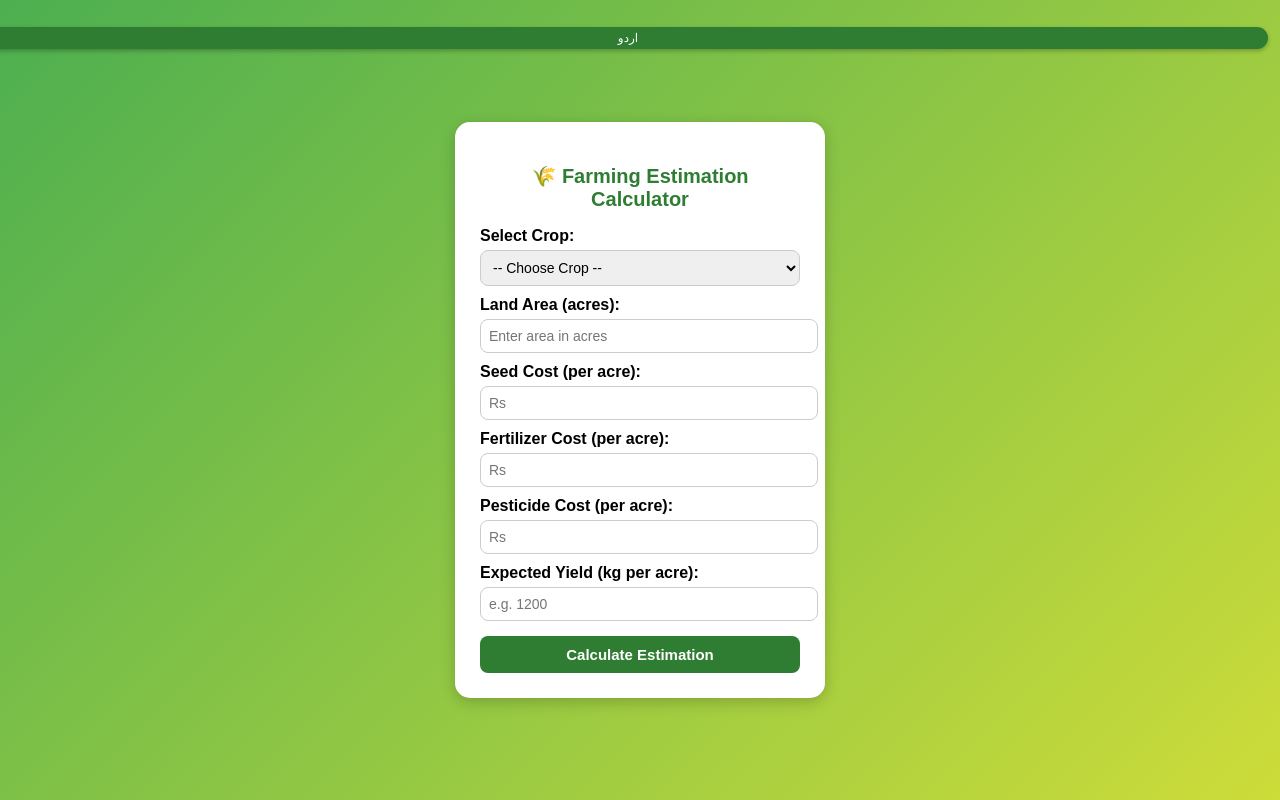
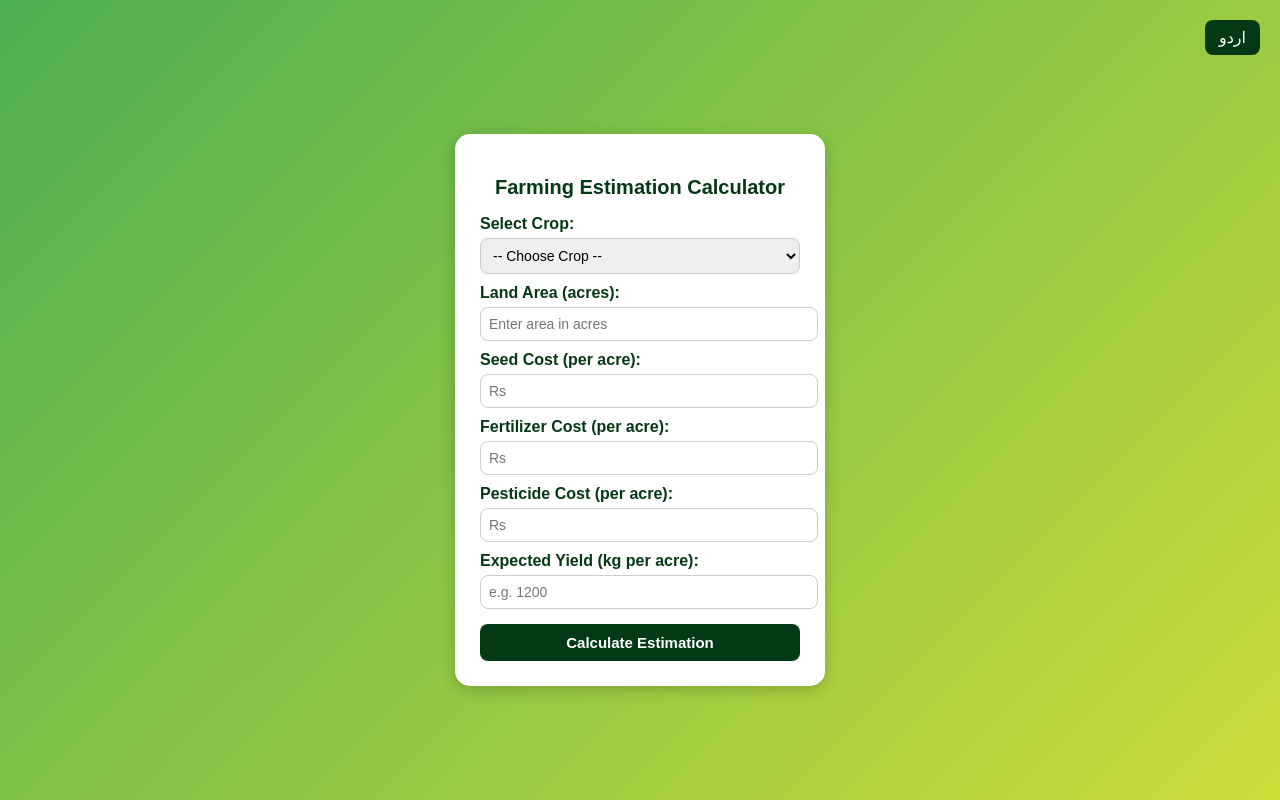
Before and after one commit to Quratulnain-Arshad/my-project, a PHP site: page /farmingCal.html in a window 1280 px wide. Run offline with PHP 8.4, Linux system fonts and the light colour scheme.

Commit message:
updated code

```diff
--- a/farming calculator/farmingCal.css
+++ b/farming calculator/farmingCal.css
@@ -6,6 +6,7 @@
   align-items: center;
   height: 100vh;
   margin: 0;
+  color: #043915;
 }
 .calculator {
   background: #fff;
@@ -19,7 +20,7 @@
 }
 
 h2 {
-  color: #2e7d32;
+  color: #043915;
   text-align: center;
   font-size: 20px;
 }
@@ -40,7 +41,7 @@ input, select {
 }
 
 button {
-  background: #2e7d32;
+  background:  #043915;
   color: white;
   border: none;
   padding: 10px;
@@ -53,44 +54,27 @@ button {
 }
 
 button:hover {
-  background: #388e3c;
+  background: #043915;
 }
 #langToggle {
   position: absolute;
-  top: 12px;
-  right: 12px;
-  background: #2e7d32;
-  color: white;
-  border: none;
-  border-radius: 20px;
-  padding: 4px 10px;
-  font-size: 12px;
-  cursor: pointer;
-  font-weight: 500;
-  box-shadow: 0 2px 4px rgba(0,0,0,0.25);
-  transition: all 0.2s ease;
-  z-index: 9999;
+      top: 20px;
+      right: 20px;
+      background: #043915;
+      color: white;
+      border: none;
+      padding: 8px 14px;
+      border-radius: 8px;
+      cursor: pointer;
+      font-size: 16px;
 }
 
-#langToggle:hover {
-  background: #1b5e20;
-  transform: scale(1.05);
-}
-
-/* Result box */
 #result {
   margin-top: 15px;
   background: #f1f8e9;
-  border-left: 4px solid #4caf50;
+  border-left: 4px solid  #043915;
   padding: 10px;
   border-radius: 8px;
   display: none;
   font-size: 14px;
 }
-
-.footer {
-  text-align: center;
-  color: #555;
-  margin-top: 15px;
-  font-size: 13px;
-}
--- a/farming calculator/farmingCal.html
+++ b/farming calculator/farmingCal.html
@@ -7,16 +7,16 @@
   <link rel="stylesheet" href="farmingCal.css">
 </head>
 <body>
-   <button id="langToggle">اردو</button>
-
+  <div id="langToggle">اردو</div>
   <div class="calculator">
-    <h2 id="title">🌾 Farming Estimation Calculator</h2>
+    <h2 id="title"> Farming Estimation Calculator</h2>
 
     <label for="crop" id="cropLabel">Select Crop:</label>
     <select id="crop">
       <option value="">-- Choose Crop --</option>
+      <option value="rice">Rice</option>
+      <option value="potato">Potato</option>
       <option value="wheat">Wheat</option>
-      <option value="rice">Rice</option>
       <option value="maize">Maize</option>
     </select>
 
--- a/farming calculator/farmingCal.js
+++ b/farming calculator/farmingCal.js
@@ -24,10 +24,13 @@ if (!t) return;
   document.getElementById("pesticideLabel").textContent = t.pesticideLabel;
   document.getElementById("yieldLabel").textContent = t.yieldLabel;
   document.getElementById("calculate").textContent = t.calculate;
-  document.getElementById("footer").textContent = t.footer;
-  document.getElementById("langToggle").textContent = currentLang === "en" ? "اردو" : "English";
-
-  document.body.dir = currentLang === "ur" ? "rtl" : "ltr";
+  const langButton = document.getElementById("langToggle");
+  if (currentLang === "en") {
+    langButton.textContent = "اردو";}
+    else{
+      langButton.textContent="English";
+    }
+    document.body.style.direction = currentLang === "ur" ? "rtl" : "ltr";
   }
 
   // Calculate button
--- a/farming calculator/farmingCal.json
+++ b/farming calculator/farmingCal.json
@@ -1,24 +1,23 @@
 {
   "en": {
-    "title": "🌾 Farming Estimation Calculator",
+    "title": " Farming Estimation Calculator",
     "cropLabel": "Select Crop:",
     "landLabel": "Land Area (acres):",
     "seedLabel": "Seed Cost (per acre):",
     "fertilizerLabel": "Fertilizer Cost (per acre):",
     "pesticideLabel": "Pesticide Cost (per acre):",
     "yieldLabel": "Expected Yield (kg per acre):",
-    "calculate": "Calculate Estimation",
-    "footer": "Designed for Smart Farmers 🌿"
+    "calculate": "Calculate Estimation"
   },
+
   "ur": {
-    "title": "🌾 زراعتی تخمینہ کیلکولیٹر",
+    "title": " زراعتی تخمینہ کیلکولیٹر",
     "cropLabel": "فصل منتخب کریں:",
     "landLabel": "زمین کا رقبہ (ایکڑ):",
     "seedLabel": "بیج کی لاگت (فی ایکڑ):",
     "fertilizerLabel": "کھاد کی لاگت (فی ایکڑ):",
     "pesticideLabel": "ادویات کی لاگت (فی ایکڑ):",
     "yieldLabel": "متوقع پیداوار (کلو فی ایکڑ):",
-    "calculate": "تخمینہ لگائیں",
-    "footer": "سمارٹ کسانوں کے لیے تیار کردہ 🌿"
+    "calculate": "تخمینہ لگائیں"
   }
 }
```
Lines whose indentation alone changed are shown as unchanged.
